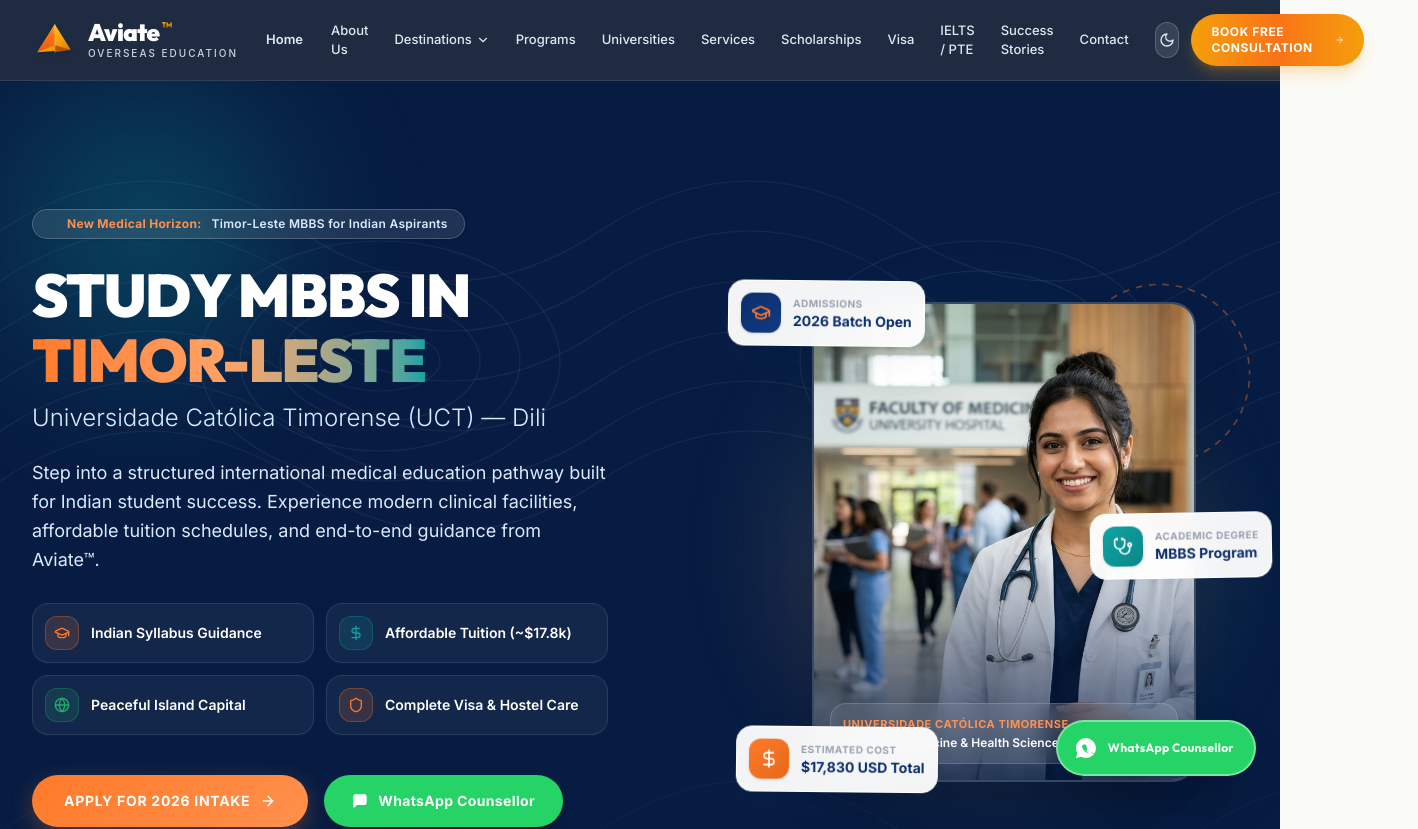
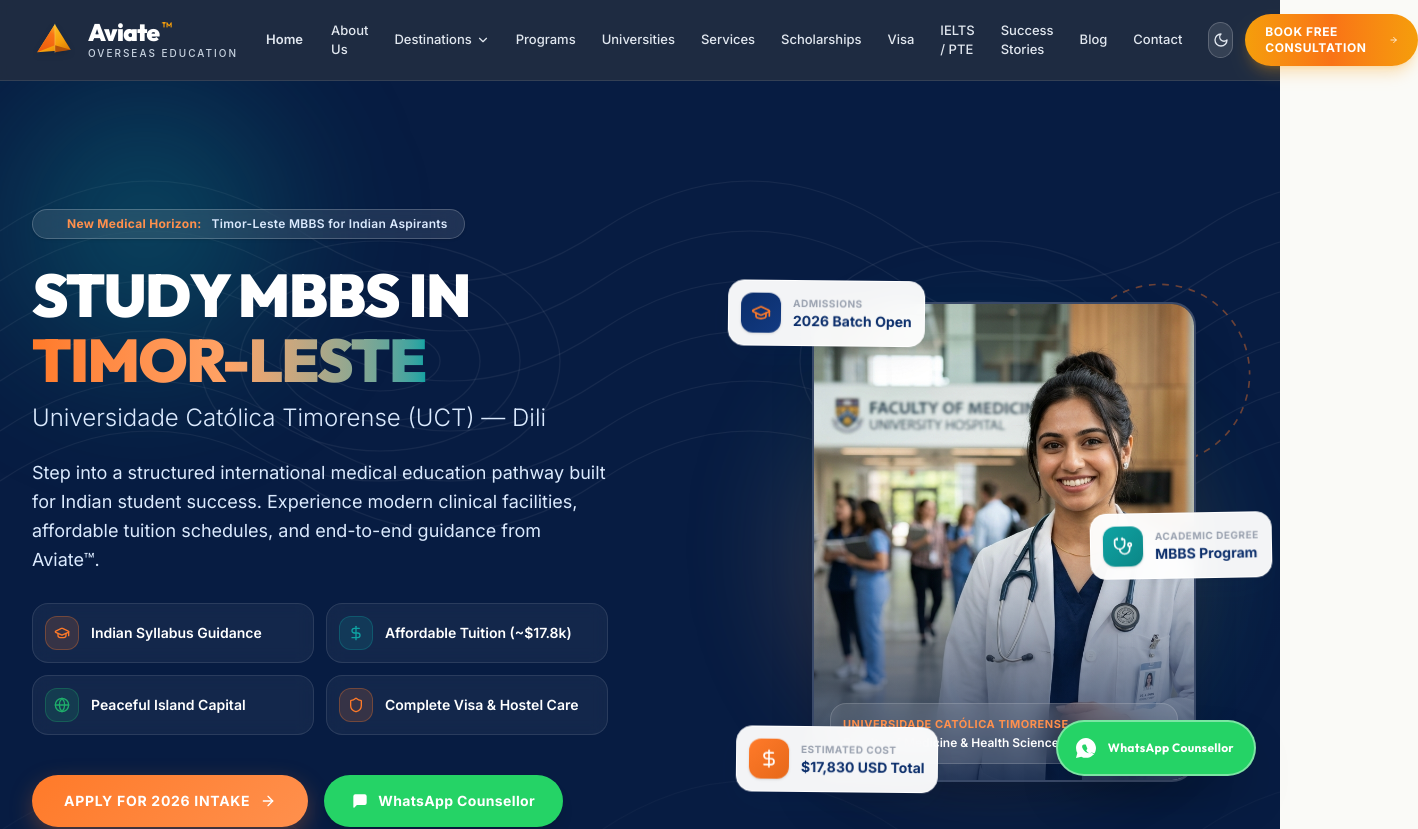
Before and after one commit to ammua6574-svg/nn, a React (Vite) app: page / in a window 1280 px wide. Shown: the top 829 px of the page, 1418 px wide, since content can reach past the window. Built offline with nearby package versions, Linux system fonts and the light colour scheme.

Commit message:
Add Blog link to Navbar and update components

```diff
--- a/src/components/Navbar.jsx
+++ b/src/components/Navbar.jsx
@@ -186,6 +186,14 @@ export default function Navbar({ darkMode, setDarkMode }) {
             </a>
 
             <a
+              href="#blog"
+              onClick={(e) => handleNavClick(e, '#blog')}
+              className="px-2.5 py-1.5 rounded-full hover:text-white hover:bg-white/10 transition-colors"
+            >
+              Blog
+            </a>
+
+            <a
               href="#contact"
               onClick={(e) => handleNavClick(e, '#contact')}
               className="px-2.5 py-1.5 rounded-full hover:text-white hover:bg-white/10 transition-colors"
@@ -245,6 +253,7 @@ export default function Navbar({ darkMode, setDarkMode }) {
             <a href="#visa" onClick={(e) => handleNavClick(e, '#visa')} className="p-2.5 rounded-xl bg-white/5 text-slate-200">Visa</a>
             <a href="#ielts-pte" onClick={(e) => handleNavClick(e, '#ielts-pte')} className="p-2.5 rounded-xl bg-white/5 text-slate-200">IELTS / PTE</a>
             <a href="#success-stories" onClick={(e) => handleNavClick(e, '#success-stories')} className="p-2.5 rounded-xl bg-white/5 text-slate-200">Success Stories</a>
+            <a href="#blog" onClick={(e) => handleNavClick(e, '#blog')} className="p-2.5 rounded-xl bg-white/5 text-slate-200">Blog</a>
             <a href="#contact" onClick={(e) => handleNavClick(e, '#contact')} className="p-2.5 rounded-xl bg-white/5 text-slate-200 col-span-2">Contact</a>
           </div>
 
```
